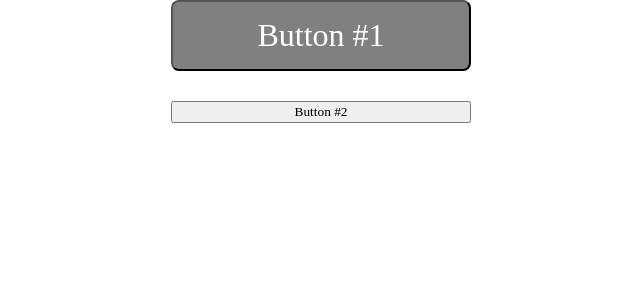
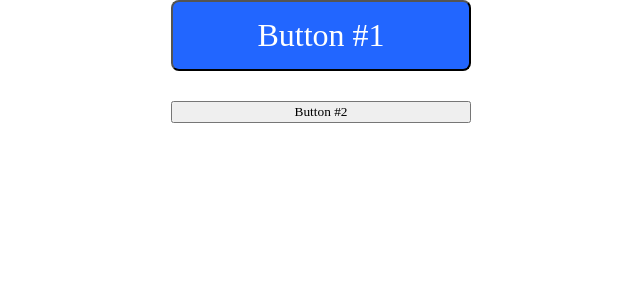
Before and after one commit to AreteCore/react-css-examples, a React (Create React App) app: page / in a window 1280 px wide. Shown: the top 300 px of the page, without its empty margins (319-959 px from the left). Built offline with nearby package versions, Linux system fonts and the light colour scheme; a web font is replaced by a local one.

Commit message:
button1 blue

```diff
--- a/src/components/example-1-normal-css/Button.css
+++ b/src/components/example-1-normal-css/Button.css
@@ -1,5 +1,5 @@
 .btn {
-        background-color: gray;
+        background-color: #26f;
         border-radius: 8px;
         color: white;
         font-size: 24pt;
```
